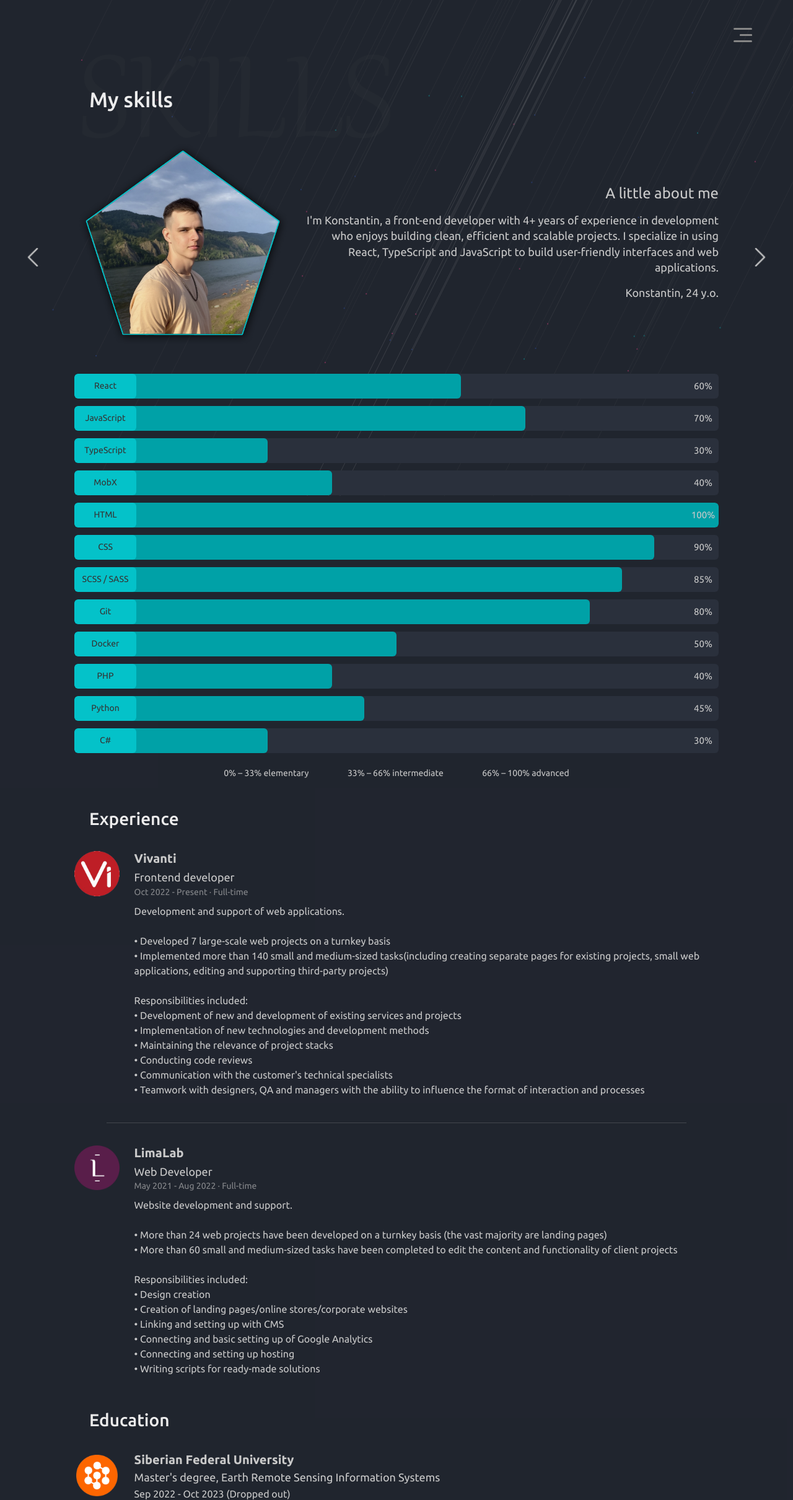
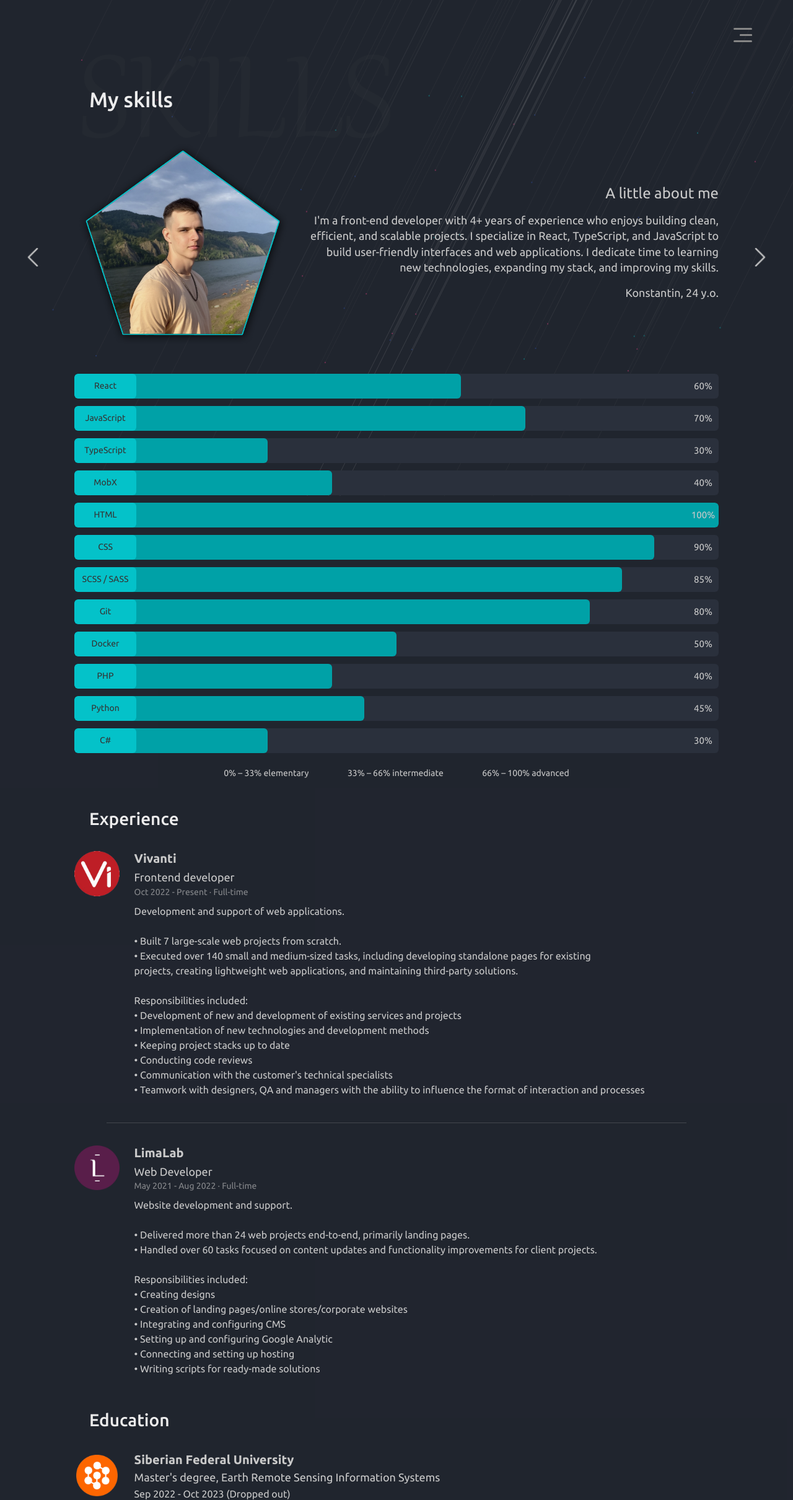
Before and after one commit to LLlkoJlHuk/portfolio, a React (Vite) app: page /skills in a window 1280 px wide. Shown: the top 2420 px of the page at 62% size. Built offline with nearby package versions, Linux system fonts and the light colour scheme.

Commit message:
Edit Job's description

```diff
--- a/src/constants/dictionary.jsx
+++ b/src/constants/dictionary.jsx
@@ -66,7 +66,7 @@ export default {
 
     pageSkillsTxtInfo: {
         ru: ['Меня зовут Константин, я фронтенд-разработчик с более чем 4-летним опытом в разработке, ', <br key="1" className="br--desktop" />, 'которому нравится создавать чистые, эффективные и масштабируемые проекты. Я специализируюсь на использовании React, TypeScript и JavaScript для создания удобных интерфейсов и веб-приложений.'],
-        en: ['I\'m  Konstantin, a front-end developer with 4+ years of experience in development who enjoys building clean, efficient and scalable projects. I specialize in using React, TypeScript and JavaScript to build user-friendly interfaces and web applications.']
+        en: ['I\'m a front-end developer with 4+ years of experience who enjoys building clean, efficient, and scalable projects. I specialize in React, TypeScript, and JavaScript to build user-friendly interfaces and web applications. I dedicate time to learning new technologies, expanding my stack, and improving my skills.']
     },
 
     pageSkillsTxtInfoAboutMe: {
@@ -158,13 +158,13 @@ export default {
 
 
         en: ['Website development and support.', <br key={1} />, <br key={2} />,
-            '• More than 24 web projects have been developed on a turnkey basis (the vast majority are landing pages)', <br key={3} />,
-            '• More than 60 small and medium-sized tasks have been completed to edit the content and functionality of client projects', <br key={4} />, <br key={5} />,
+            '• Delivered more than 24 web projects end-to-end, primarily landing pages.', <br key={3} />,
+            '• Handled over 60 tasks focused on content updates and functionality improvements for client projects.', <br key={4} />, <br key={5} />,
             'Responsibilities included:', <br key={6} />,
-            '• Design creation', <br key={7} />,
+            '• Creating designs', <br key={7} />,
             '• Creation of landing pages/online stores/corporate websites', <br key={8} />,
-            '• Linking and setting up with CMS', <br key={9} />,
-            '• Connecting and basic setting up of Google Analytics', <br key={10} />,
+            '• Integrating and configuring CMS', <br key={9} />,
+            '• Setting up and configuring Google Analytic', <br key={10} />,
             '• Connecting and setting up hosting', <br key={11} />,
             '• Writing scripts for ready-made solutions']
     },
@@ -196,12 +196,12 @@ export default {
             '• Коммуникация с техническими специалистами заказчика', <br key={12} />,
             '• Работа в команде с дизайнерами, QA и менеджерами с возможностью влиять на формат взаимодействия и процессы'],
         en: ['Development and support of web applications.', <br key={1} />, <br key={2} />,
-            '• Developed 7 large-scale web projects on a turnkey basis',  <br key={3} />,
-            '• Implemented more than 140 small and medium-sized tasks',  <br key={4} className="br--desktop"  />, '(including creating separate pages for existing projects, small web applications,',  <br key={5} className="br--desktop" />, ' editing and supporting third-party projects)',  <br key={6} />,  <br key={7} />,
+            '• Built 7 large-scale web projects from scratch.',  <br key={3} />,
+            '• Executed over 140 small and medium-sized tasks, including developing standalone pages for existing', <br key={5} /> ,'projects, creating lightweight web applications, and maintaining third-party solutions.',  <br key={6} />,  <br key={7} />,
             'Responsibilities included:', <br key={8} />,
             '• Development of new and development of existing services and projects', <br key={9} />,
             '• Implementation of new technologies and development methods', <br key={10} />,
-            '• Maintaining the relevance of project stacks', <br key={11} />,
+            '• Keeping project stacks up to date', <br key={11} />,
             '• Conducting code reviews', <br key={12} />,
             '• Communication with the customer\'s technical specialists', <br key={13} />,
             '• Teamwork with designers, QA and managers with the ability to influence the format of interaction and processes']
```
